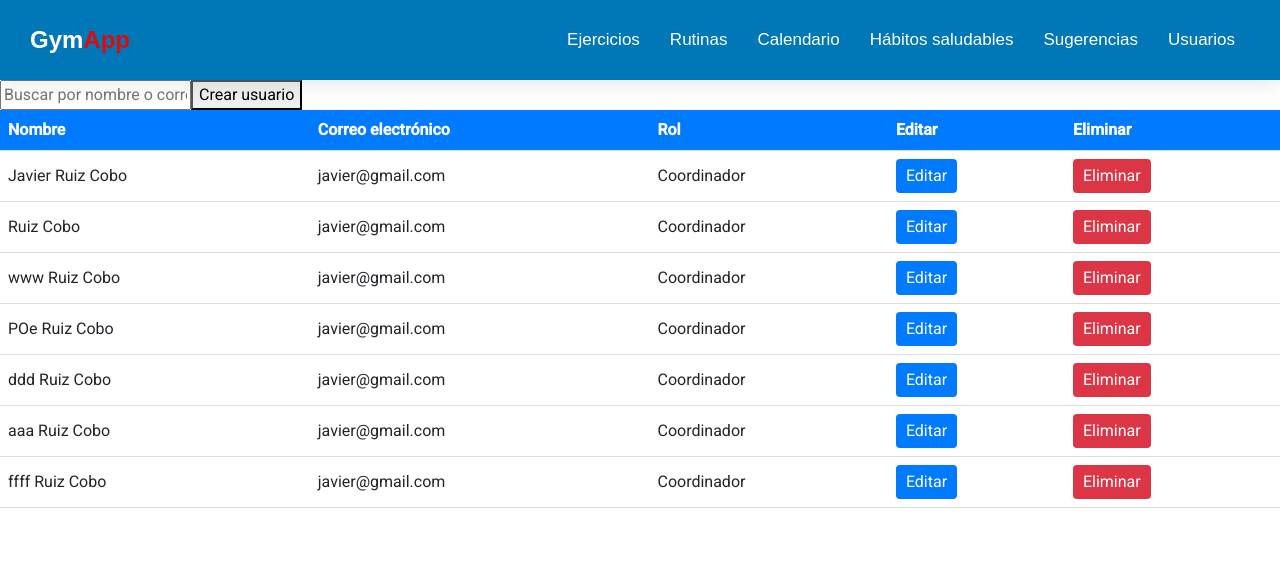
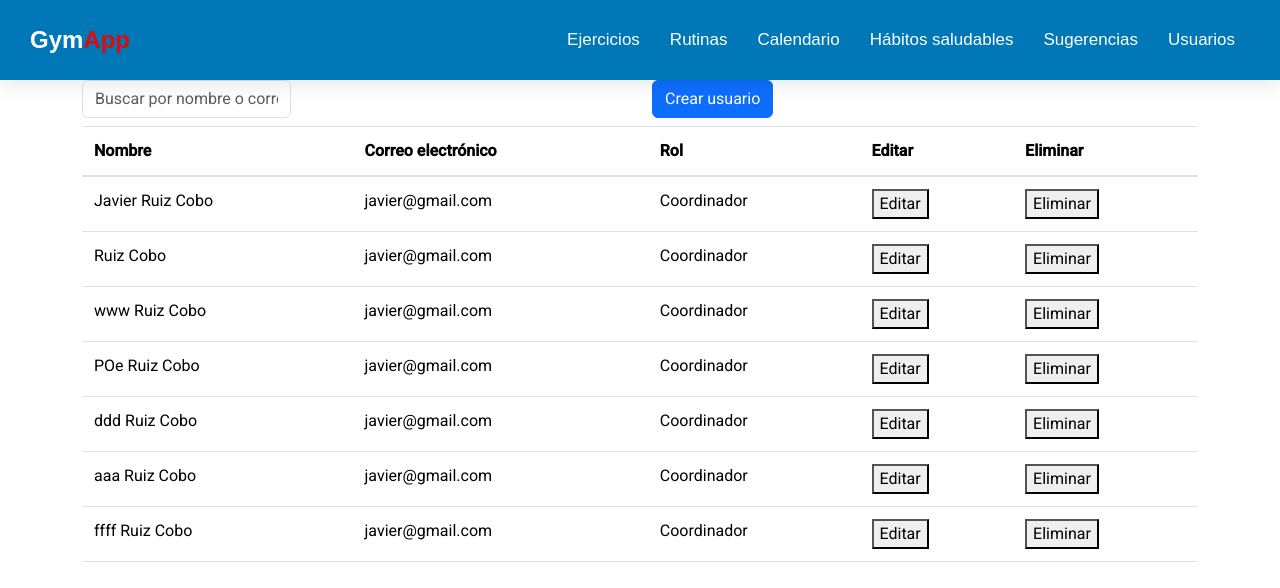
Before and after one commit to JavierRuizCobo/cliente_tfg, an Angular app: page /usuarios in a window 1280 px wide. Shown: the top 588 px of the page. Built offline with nearby package versions, Linux system fonts and the light colour scheme.

Commit message:
editar y eliminar usuario

```diff
--- a/src/app/components/usuarios/components/lista-usuarios/usuarios.component.css
+++ b/src/app/components/usuarios/components/lista-usuarios/usuarios.component.css
@@ -1,53 +1,29 @@
+/* Estilos para la tabla */
 table {
     width: 100%;
+    margin-bottom: 1rem;
+    color: #212529;
     border-collapse: collapse;
   }
 
   th, td {
-    padding: 8px;
-    text-align: left;
-    border-bottom: 1px solid #ddd;
+    padding: 0.75rem;
+    vertical-align: top;
+    border-top: 1px solid #dee2e6;
   }
 
   th {
-    background-color: #007BFF;
-    color: white;
+    vertical-align: bottom;
+    border-bottom: 2px solid #dee2e6;
   }
 
-tr:hover {
-    background-color: #f2f2f2;
+  /* Estilos para el formulario y los botones */
+  .form-control {
+    display: inline-block;
+    width: auto;
+    vertical-align: middle;
   }
 
-.editar-btn, .eliminar-btn {
-    padding: 5px 10px;
-    border: none;
-    border-radius: 4px;
-    cursor: pointer;
-    transition: background-color 0.3s;
+  .btn {
+    margin-bottom: 1rem;
   }
-
-.editar-btn {
-    background-color: #007BFF;
-    color: white;
-}
-
-.eliminar-btn {
-    background-color: #DC3545;
-    color: white;
-}
-
-.editar-btn:hover, .eliminar-btn:hover {
-    background-color: #0056b3;
-}
-
-/* Responsive */
-@media only screen and (max-width: 600px) {
-    th, td {
-        padding: 4px;
-    }
-
-    .editar-btn, .eliminar-btn {
-        padding: 3px 6px;
-        font-size: 12px;
-    }
-}
--- a/src/app/components/usuarios/components/lista-usuarios/usuarios.component.html
+++ b/src/app/components/usuarios/components/lista-usuarios/usuarios.component.html
@@ -1,16 +1,25 @@
-<input type="text" [(ngModel)]="filtro" placeholder="Buscar por nombre o correo electrónico">
+<div class="container">
+    <div class="row">
+      <div class="col-md-6">
+        <input type="text" class="form-control mb-2" [(ngModel)]="filtro" placeholder="Buscar por nombre o correo electrónico">
+      </div>
+      <div class="col-md-6">
+        <button class="btn btn-primary mb-2 float-right" (click)="openCrearUsuarioModal()">Crear usuario</button>
+      </div>
+    </div>
 
-<button class="crear-btn" (click)="openCrearUsuarioModal()">Crear usuario</button>
-
-<table>
+    <div class="table-responsive">
+    <table class="table">
+      <thead>
         <tr>
-        <th>Nombre</th>
-        <th>Correo electrónico</th>
-        <th>Rol</th>
-        <th>Editar</th>
-        <th>Eliminar</th>
+          <th scope="col">Nombre</th>
+          <th scope="col">Correo electrónico</th>
+          <th scope="col">Rol</th>
+          <th scope="col">Editar</th>
+          <th scope="col">Eliminar</th>
         </tr>
-
+      </thead>
+      <tbody>
         @for (usuario of usuarios | filter: filtro; track $index) {
             <tr>
                 <td>{{ usuario.nombre }}</td>
@@ -20,4 +29,7 @@
                 <td><button class="eliminar-btn" (click)="eliminarUsuario(usuario.correoElectronico)">Eliminar</button></td>
             </tr>
         }
+      </tbody>
     </table>
+    </div>
+  </div>
--- a/src/app/components/usuarios/components/lista-usuarios/usuarios.component.ts
+++ b/src/app/components/usuarios/components/lista-usuarios/usuarios.component.ts
@@ -33,7 +33,8 @@ export class ListaUsuariosComponent implements OnInit {
   openCrearUsuarioModal(): void {
 
     this.modalService.open(ModalUsuarioComponent, {
-      centered: true
+      centered: true,
+      size: 'xl'
     });
   }
 
--- a/src/app/components/usuarios/components/modal-usuario/modal-usuario.component.html
+++ b/src/app/components/usuarios/components/modal-usuario/modal-usuario.component.html
@@ -1,7 +1,7 @@
-<div class="modal-dialog modal-xl" role="document">
+<div class="modal-dialog" role="document">
   <div class="modal-content">
     <div class="modal-header">
-        <h4 class="modal-title">Crear Nuevo Usuario</h4>
+      <h5 class="modal-title">Crear Nuevo Usuario</h5>
       <button type="button" class="close" aria-label="Close" (click)="activeModal.dismiss('Cross click')">
         <span aria-hidden="true">&times;</span>
       </button>
@@ -18,7 +18,11 @@
         </div>
         <div class="form-group">
           <label for="rol">Rol:</label>
-            <input type="text" class="form-control" id="rol" name="rol" [(ngModel)]="nuevoUsuario.rol" required>
+          <select class="form-control" id="rol" name="rol" [(ngModel)]="nuevoUsuario.rol" required>
+            @for (item of roles; track $index) {
+              <option [value]="item"> {{item}}</option>
+            }
+          </select>
         </div>
         <button type="submit" class="btn btn-primary">Guardar</button>
         <button type="button" class="btn btn-secondary" (click)="activeModal.dismiss('Cross click')">Cerrar</button>
--- a/src/app/components/usuarios/components/modal-usuario/modal-usuario.component.ts
+++ b/src/app/components/usuarios/components/modal-usuario/modal-usuario.component.ts
@@ -21,6 +21,8 @@ export class ModalUsuarioComponent {
     rol: ''
   };
 
+  roles: string[] = ['Cliente', 'Monitor', 'Coordinador'];
+
   constructor(public activeModal: NgbActiveModal, private usuarioService: UsuarioService) {}
 
   ngOnInit() {
```
Lines whose indentation alone changed are shown as unchanged.
